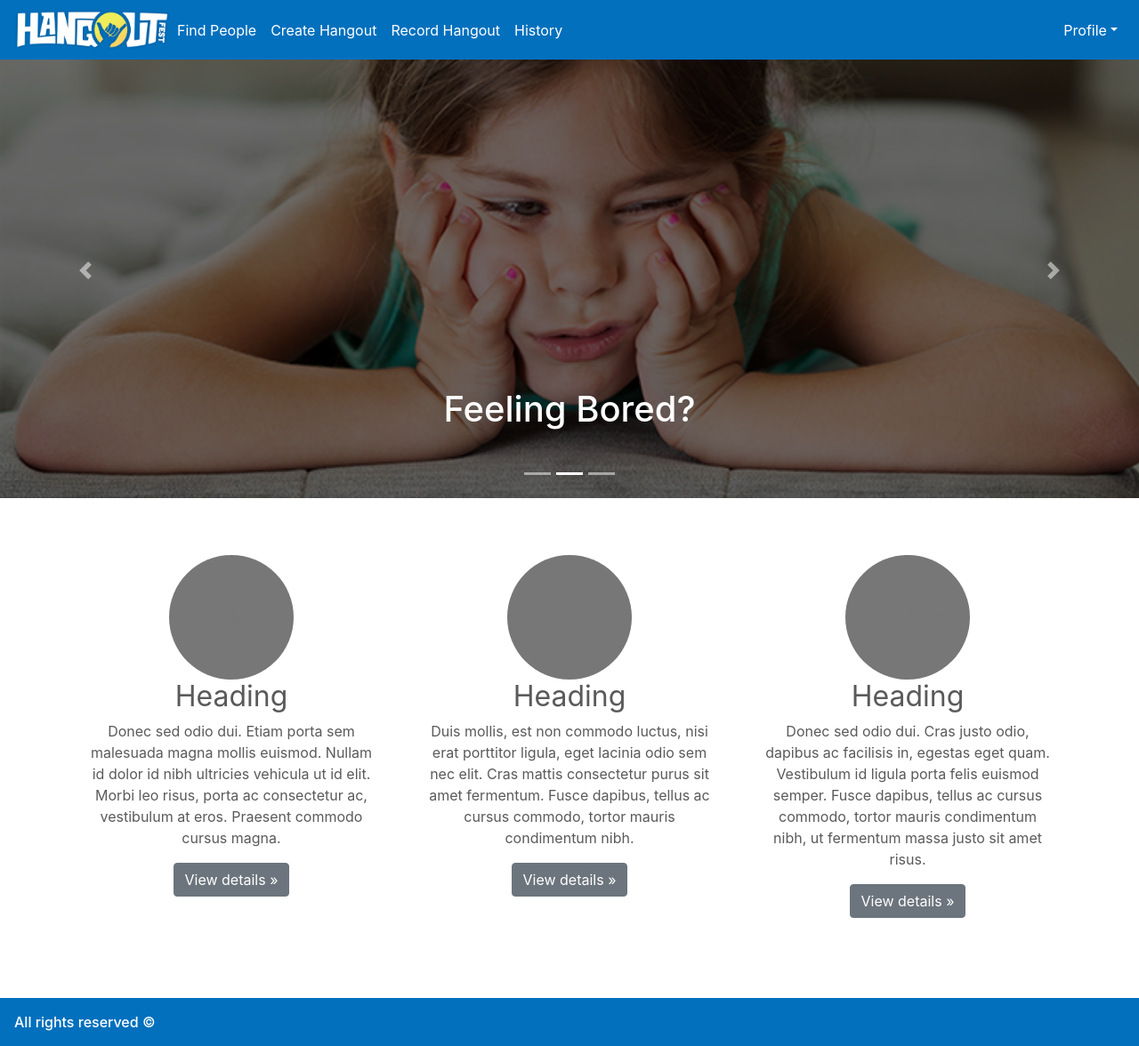
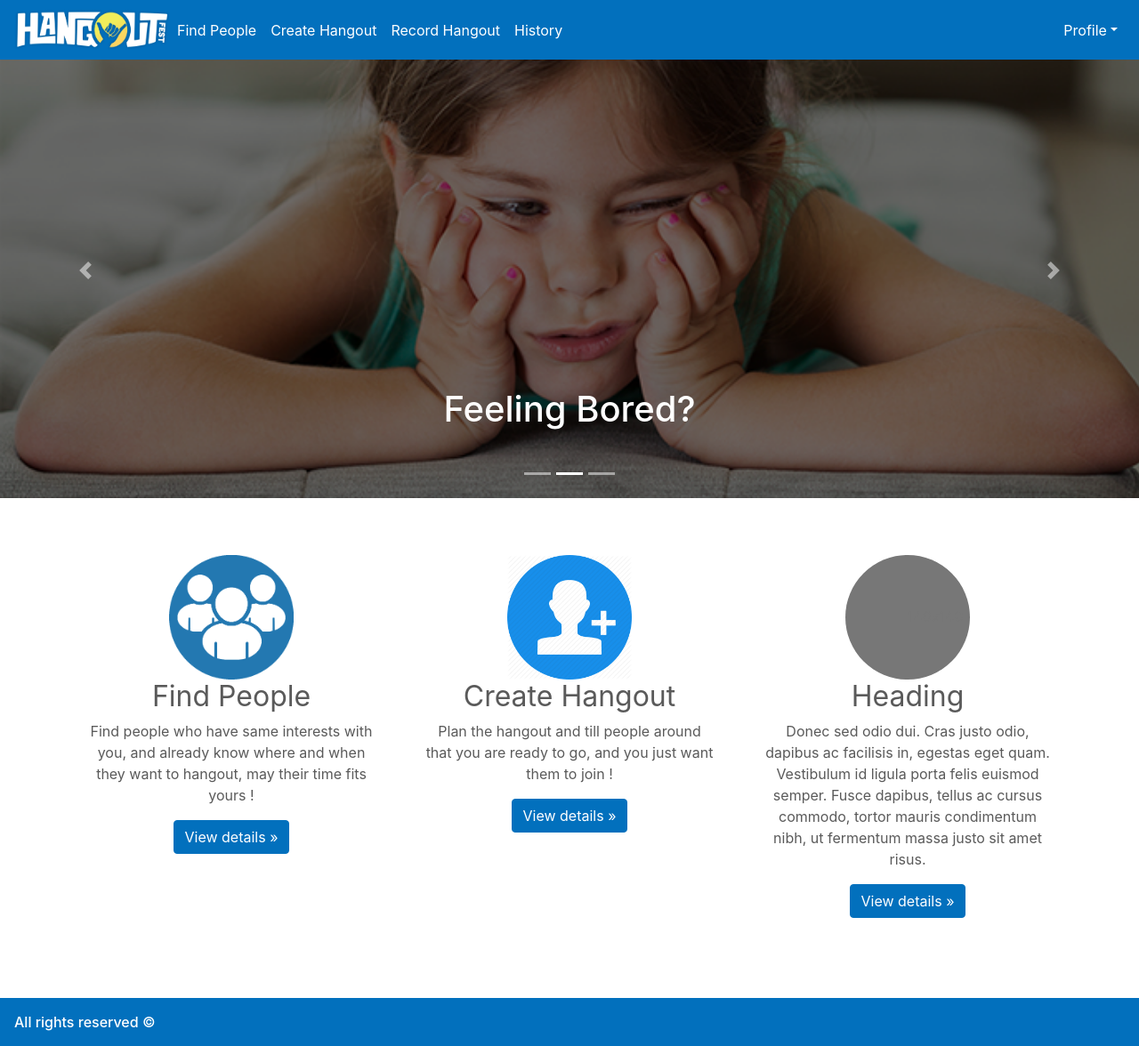
Before and after one commit to oabuhamdan/Hangouts-Website, a Flask app: template templates/index.html in a window 1280 px wide. Shown: the whole page at 89% size. Run offline with Flask 2, Linux system fonts and the light colour scheme; the template is opened without the code that fills it, so the values that code supplies are empty; some libraries are stand-ins or nearby versions.

Commit message:
-Home page styling

```diff
--- a/app.py
+++ b/app.py
@@ -4,7 +4,7 @@
 import sqlite3
 from tempfile import mkdtemp
 
-from flask import Flask, flash
+from flask import Flask, flash, render_template
 from flask_session import Session
 from werkzeug.security import check_password_hash, \
     generate_password_hash
--- a/static/index.css
+++ b/static/index.css
@@ -20,3 +20,9 @@ nav a {
     bottom: -50px;
     position: relative;
 }
+
+.btn-secondary{
+    color: #ffffff;
+    background-color: #0270BD;
+        border-color: #0270BD;
+}
--- a/templates/index.html
+++ b/templates/index.html
@@ -77,15 +77,13 @@
             <div class="carousel-item">
                 <svg class="bd-placeholder-img" width="100%" height="100%" xmlns="http://www.w3.org/2000/svg"
                      preserveAspectRatio="xMidYMid slice" focusable="false" role="img">
-                    <rect width="100%" height="100%" fill="#777"></rect>
+                    <img alt="img" src="/static/img3.png"/>
                 </svg>
                 <div class="container">
                     <div class="carousel-caption text-right">
-                        <h1>One more for good measure.</h1>
-                        <p>Cras justo odio, dapibus ac facilisis in, egestas eget quam. Donec id elit non mi porta
-                            gravida
-                            at eget metus. Nullam id dolor id nibh ultricies vehicula ut id elit.</p>
-                        <p><a class="btn btn-lg btn-primary" href="#" role="button">Browse gallery</a></p>
+                        <h1>Make new Friends</h1>
+                        <p>With our social network created based on your interests, finding new friends will be way
+                            easier than before</p>
                     </div>
                 </div>
             </div>
@@ -117,33 +115,16 @@
         <!-- Three columns of text below the carousel -->
         <div class="row">
             <div class="col-lg-4">
-                <svg class="bd-placeholder-img rounded-circle" width="140" height="140"
-                     xmlns="http://www.w3.org/2000/svg"
-                     preserveAspectRatio="xMidYMid slice" focusable="false" role="img"
-                     aria-label="Placeholder: 140x140">
-                    <title>Placeholder</title>
-                    <rect width="100%" height="100%" fill="#777"></rect>
-                    <text x="50%" y="50%" fill="#777" dy=".3em">140x140</text>
-                </svg>
-                <h2>Heading</h2>
-                <p>Donec sed odio dui. Etiam porta sem malesuada magna mollis euismod. Nullam id dolor id nibh ultricies
-                    vehicula ut id elit. Morbi leo risus, porta ac consectetur ac, vestibulum at eros. Praesent commodo
-                    cursus magna.</p>
+                <img alt="Find people" src="/static/find_people_icon.png" height="140" width="140"/>
+                <h2>Find People</h2>
+                <p>Find people who have same interests with you, and already know where and when they want to hangout,
+                    may their time fits yours !</p>
                 <p><a class="btn btn-secondary" href="#" role="button">View details »</a></p>
             </div><!-- /.col-lg-4 -->
             <div class="col-lg-4">
-                <svg class="bd-placeholder-img rounded-circle" width="140" height="140"
-                     xmlns="http://www.w3.org/2000/svg"
-                     preserveAspectRatio="xMidYMid slice" focusable="false" role="img"
-                     aria-label="Placeholder: 140x140">
-                    <title>Placeholder</title>
-                    <rect width="100%" height="100%" fill="#777"></rect>
-                    <text x="50%" y="50%" fill="#777" dy=".3em">140x140</text>
-                </svg>
-                <h2>Heading</h2>
-                <p>Duis mollis, est non commodo luctus, nisi erat porttitor ligula, eget lacinia odio sem nec elit. Cras
-                    mattis consectetur purus sit amet fermentum. Fusce dapibus, tellus ac cursus commodo, tortor mauris
-                    condimentum nibh.</p>
+                <img alt="Create Hangout" src="/static/create_hangout.png" height="140" width="140"/>
+                <h2>Create Hangout</h2>
+                <p>Plan the hangout and till people around that you are ready to go, and you just want them to join !</p>
                 <p><a class="btn btn-secondary" href="#" role="button">View details »</a></p>
             </div><!-- /.col-lg-4 -->
             <div class="col-lg-4">
```
Also changed, not shown: static/create_hangout.png (added), static/find_people_icon.png (added), static/img3.png.
